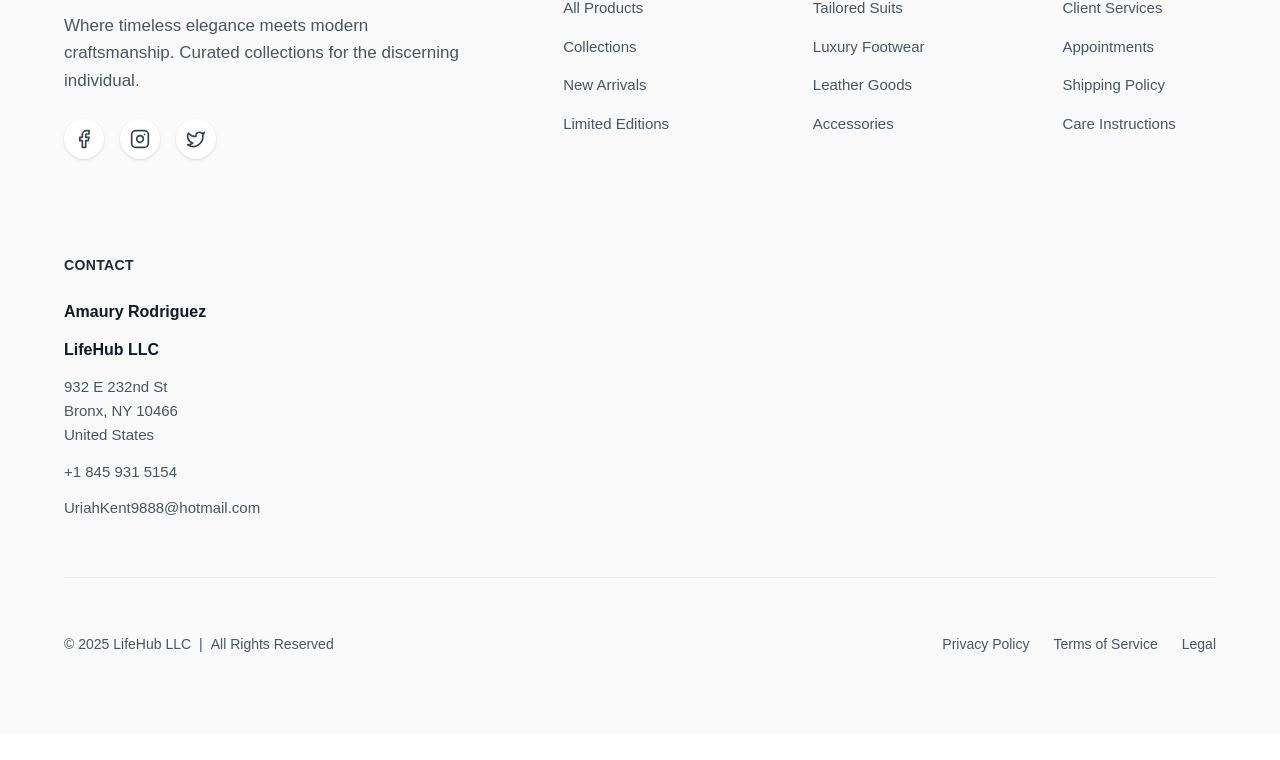
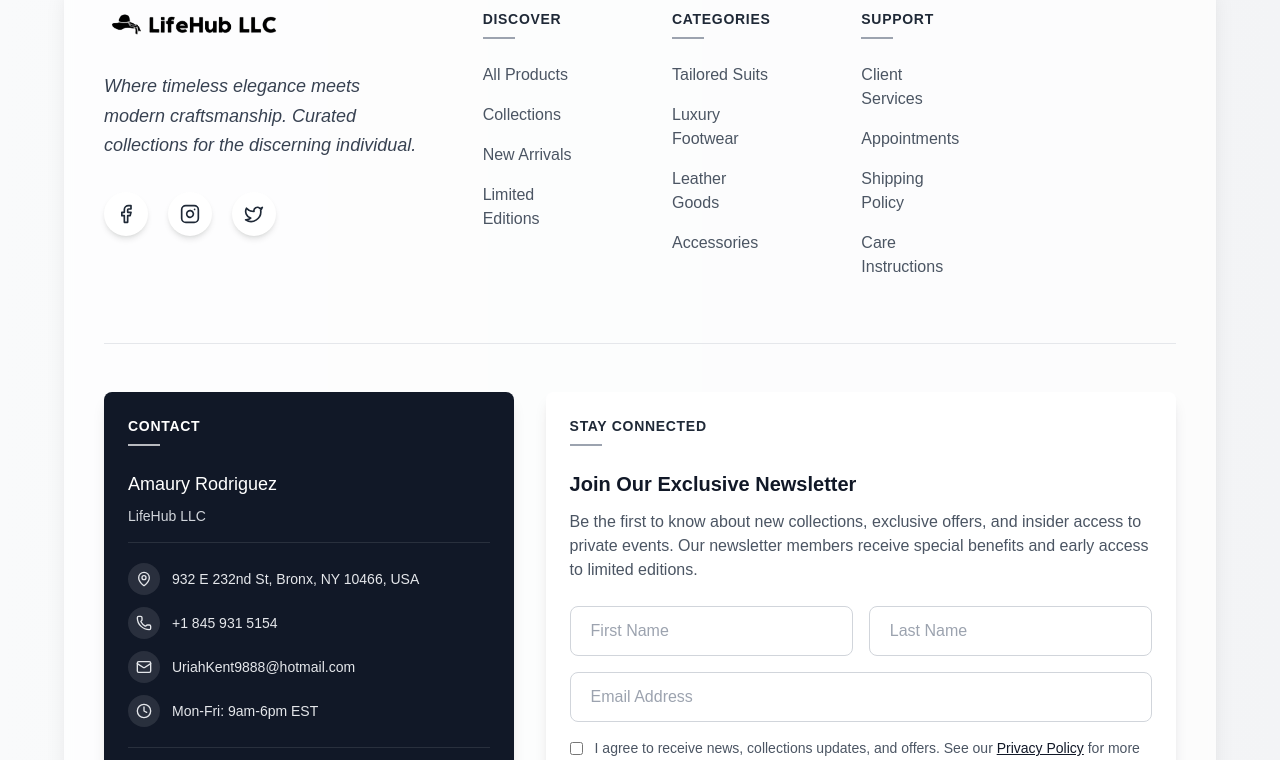
Before and after one commit to azimsyncross/lifehub, a Next.js app: page / in a window 1280 px wide. Shown: the part 7837-8597 px from the top of the page. Before the commit the page ends 8571 px from the top, so only its background shows below. Built offline with nearby package versions, Linux system fonts and the light colour scheme; no server answers.

Commit message:
update footer

```diff
--- a/app/components/layout/Footer.tsx
+++ b/app/components/layout/Footer.tsx
@@ -1,49 +1,61 @@
 "use client";
 import { motion } from "framer-motion";
-import { Facebook, Instagram, Twitter } from "lucide-react";
-
+import {
+  ArrowRight,
+  Clock,
+  Facebook,
+  Instagram,
+  Mail,
+  MapPin,
+  Phone,
+  Twitter,
+} from "lucide-react";
 import Link from "next/link";
 
 export default function Footer() {
   return (
-    <footer className="bg-[#FAFAFA] border-t border-gray-200">
-      <div className="mx-auto max-w-7xl px-6 py-20 sm:px-10 lg:px-16">
-        <div className="grid grid-cols-1 md:grid-cols-5 gap-14 lg:gap-24">
+    <footer className="bg-gradient-to-r from-gray-50 to-gray-100 border-t border-gray-200">
+      <div className="mx-auto max-w-7xl px-6 py-24 sm:px-10 lg:px-16">
+        {/* Main content with glass effect */}
+        <div className="relative rounded-xl overflow-hidden backdrop-blur-sm bg-white/70 shadow-xl p-10 mb-16">
+          <div className="grid grid-cols-1 md:grid-cols-12 gap-14 lg:gap-16">
             {/* Brand Column */}
             <motion.div
               initial={{ opacity: 0, y: 20 }}
               whileInView={{ opacity: 1, y: 0 }}
-            className="col-span-2 space-y-6"
+              viewport={{ once: true }}
+              className="md:col-span-4 space-y-8"
             >
               <Link href="/" className="block">
                 <img
                   src="/logo.png"
                   alt="Logo"
-                width={200}
-                height={80}
-                className="hover:opacity-80 transition-opacity duration-300"
+                  width={180}
+                  height={72}
+                  className="hover:opacity-80 transition-all duration-500"
                 />
               </Link>
-            <p className="text-gray-600 text-[17px] leading-relaxed">
+              <p className="text-gray-700 text-lg leading-relaxed font-light italic">
                 Where timeless elegance meets modern craftsmanship. Curated
                 collections for the discerning individual.
               </p>
-            <div className="flex space-x-4">
+              <div className="flex space-x-5">
                 {[Facebook, Instagram, Twitter].map((Icon, idx) => (
                   <motion.a
                     key={idx}
                     href="#"
-                  className="p-2.5 bg-white rounded-full shadow hover:shadow-md transition-all"
-                  whileHover={{ scale: 1.1 }}
+                    className="p-3 bg-white rounded-full shadow-md hover:shadow-lg hover:bg-gray-50 transition-all duration-300"
+                    whileHover={{ scale: 1.15, rotate: 5 }}
+                    whileTap={{ scale: 0.95 }}
                     aria-label="Social media link"
                   >
-                  <Icon className="h-5 w-5 text-gray-700" />
+                    <Icon className="h-5 w-5 text-gray-800" />
                   </motion.a>
                 ))}
               </div>
             </motion.div>
 
-          {/* Navigation & Contact */}
+            {/* Navigation Columns */}
             {[
               {
                 title: "Discover",
@@ -72,104 +84,229 @@ export default function Footer() {
                   { label: "Care Instructions", href: "/care" },
                 ],
               },
-            {
-              title: "Contact",
-              content: (
-                <div className="space-y-3 text-gray-600 text-[15px] leading-relaxed">
-                  <p className="font-semibold text-gray-900 text-[16px]">
-                    Amaury Rodriguez
-                  </p>
-                  <p className="font-semibold text-gray-900 text-[16px]">
-                    LifeHub LLC
-                  </p>
-                  <address className="not-italic">
-                    932 E 232nd St
-                    <br />
-                    Bronx, NY 10466
-                    <br />
-                    United States
-                  </address>
-                  <p>
-                    <a
-                      href="tel:+18459315154"
-                      className="hover:text-gray-900 transition-colors"
-                    >
-                      +1 845 931 5154
-                    </a>
-                  </p>
-                  <p>
-                    <a
-                      href="mailto:UriahKent9888@hotmail.com"
-                      className="hover:text-gray-900 transition-colors"
-                    >
-                      UriahKent9888@hotmail.com
-                    </a>
-                  </p>
-                </div>
-              ),
-            },
             ].map((section, index) => (
               <motion.div
                 key={section.title}
                 initial={{ opacity: 0, y: 20 }}
                 whileInView={{ opacity: 1, y: 0 }}
-              transition={{ delay: index * 0.1 }}
-              className="space-y-6"
+                viewport={{ once: true }}
+                transition={{ delay: index * 0.15 }}
+                className="md:col-span-2 space-y-6"
               >
-              <h4 className="text-sm font-semibold tracking-wide text-gray-800 uppercase">
+                <h4 className="text-sm font-bold tracking-wider text-gray-800 uppercase after:content-[''] after:block after:w-8 after:h-0.5 after:bg-gray-400 after:mt-2">
                   {section.title}
                 </h4>
-              {section.links ? (
                 <ul className="space-y-4">
                   {section.links.map((link) => (
                     <li key={link.label}>
                       <Link
                         href={link.href}
-                        className="text-gray-600 hover:text-gray-900 transition-colors text-[15px] flex items-center group"
+                        className="text-gray-600 hover:text-gray-900 transition-colors duration-300 text-base flex items-center group"
                       >
+                        <span className="relative">
                           {link.label}
-                        <span className="ml-2 text-sm opacity-0 group-hover:opacity-100 transition-opacity">
+                          <span className="absolute bottom-0 left-0 w-0 h-px bg-gray-900 group-hover:w-full transition-all duration-300"></span>
+                        </span>
+                        <motion.span
+                          className="ml-2 opacity-0 group-hover:opacity-100"
+                          initial={{ x: -5, opacity: 0 }}
+                          whileHover={{ x: 0, opacity: 1 }}
+                        >
                           ↗
-                        </span>
+                        </motion.span>
                       </Link>
                     </li>
                   ))}
                 </ul>
-              ) : (
-                section.content
-              )}
               </motion.div>
             ))}
           </div>
 
-        {/* Divider */}
+          {/* Contact and Newsletter Row - 40/60 Split */}
+          <div className="mt-16 pt-12 border-t border-gray-200">
+            <div className="grid grid-cols-1 md:grid-cols-10 gap-8">
+              {/* Contact Section - 40% (4 columns out of 10) */}
               <motion.div
-          initial={{ opacity: 0 }}
-          whileInView={{ opacity: 1 }}
-          className="my-14 border-t border-gray-200"
+                initial={{ opacity: 0, y: 20 }}
+                whileInView={{ opacity: 1, y: 0 }}
+                viewport={{ once: true }}
+                className="md:col-span-4 bg-gray-900 text-white p-6 rounded-lg shadow-lg h-full"
+              >
+                <h4 className="text-sm font-bold tracking-wider uppercase after:content-[''] after:block after:w-8 after:h-0.5 after:bg-white/70 after:mt-2 mb-6">
+                  Contact
+                </h4>
+
+                <div className="space-y-5">
+                  <div className="border-b border-white/10 pb-4">
+                    <h5 className="text-lg font-medium mb-2">
+                      Amaury Rodriguez
+                    </h5>
+                    <p className="text-gray-300 text-sm">LifeHub LLC</p>
+                  </div>
+
+                  <div className="space-y-3">
+                    <motion.a
+                      href="#"
+                      className="flex items-center gap-3 group text-gray-200 hover:text-white transition-colors"
+                      whileHover={{ x: 4 }}
+                    >
+                      <div className="p-2 bg-white/10 rounded-full">
+                        <MapPin className="h-4 w-4" />
+                      </div>
+                      <span className="text-sm">
+                        932 E 232nd St, Bronx, NY 10466, USA
+                      </span>
+                    </motion.a>
+
+                    <motion.a
+                      href="tel:+18459315154"
+                      className="flex items-center gap-3 group text-gray-200 hover:text-white transition-colors"
+                      whileHover={{ x: 4 }}
+                    >
+                      <div className="p-2 bg-white/10 rounded-full">
+                        <Phone className="h-4 w-4" />
+                      </div>
+                      <span className="text-sm">+1 845 931 5154</span>
+                    </motion.a>
+
+                    <motion.a
+                      href="mailto:UriahKent9888@hotmail.com"
+                      className="flex items-center gap-3 group text-gray-200 hover:text-white transition-colors"
+                      whileHover={{ x: 4 }}
+                    >
+                      <div className="p-2 bg-white/10 rounded-full">
+                        <Mail className="h-4 w-4" />
+                      </div>
+                      <span className="text-sm">UriahKent9888@hotmail.com</span>
+                    </motion.a>
+
+                    <motion.div
+                      className="flex items-center gap-3 text-gray-200"
+                      whileHover={{ x: 4 }}
+                    >
+                      <div className="p-2 bg-white/10 rounded-full">
+                        <Clock className="h-4 w-4" />
+                      </div>
+                      <span className="text-sm">Mon-Fri: 9am-6pm EST</span>
+                    </motion.div>
+                  </div>
+
+                  <div className="pt-4 mt-4 border-t border-white/10">
+                    <button className="bg-white text-gray-900 rounded-full py-2 px-6 text-sm font-medium hover:bg-gray-100 transition-colors w-full flex justify-center items-center gap-2">
+                      Get in Touch
+                      <ArrowRight className="h-3 w-3" />
+                    </button>
+                  </div>
+                </div>
+              </motion.div>
+
+              {/* Newsletter Section - 60% (6 columns out of 10) */}
+              <motion.div
+                initial={{ opacity: 0, y: 20 }}
+                whileInView={{ opacity: 1, y: 0 }}
+                viewport={{ once: true }}
+                className="md:col-span-6 bg-white p-6 rounded-lg shadow-lg h-full"
+              >
+                <h4 className="text-sm font-bold tracking-wider text-gray-800 uppercase after:content-[''] after:block after:w-8 after:h-0.5 after:bg-gray-400 after:mt-2 mb-6">
+                  Stay Connected
+                </h4>
+
+                <div className="space-y-6">
+                  <div>
+                    <h3 className="text-xl font-semibold text-gray-900 mb-3">
+                      Join Our Exclusive Newsletter
+                    </h3>
+                    <p className="text-gray-600 mb-6">
+                      Be the first to know about new collections, exclusive
+                      offers, and insider access to private events. Our
+                      newsletter members receive special benefits and early
+                      access to limited editions.
+                    </p>
+                  </div>
+
+                  <div className="space-y-4">
+                    <div className="grid grid-cols-1 md:grid-cols-2 gap-4">
+                      <input
+                        type="text"
+                        placeholder="First Name"
+                        className="py-3 px-5 border border-gray-300 rounded-lg focus:outline-none focus:ring-2 focus:ring-gray-300 focus:border-transparent transition-all"
                       />
+                      <input
+                        type="text"
+                        placeholder="Last Name"
+                        className="py-3 px-5 border border-gray-300 rounded-lg focus:outline-none focus:ring-2 focus:ring-gray-300 focus:border-transparent transition-all"
+                      />
+                    </div>
+
+                    <input
+                      type="email"
+                      placeholder="Email Address"
+                      className="w-full py-3 px-5 border border-gray-300 rounded-lg focus:outline-none focus:ring-2 focus:ring-gray-300 focus:border-transparent transition-all"
+                    />
+
+                    <div className="flex items-start space-x-3 mt-2">
+                      <input
+                        type="checkbox"
+                        id="newsletter-consent"
+                        className="mt-1"
+                      />
+                      <label
+                        htmlFor="newsletter-consent"
+                        className="text-gray-600 text-sm"
+                      >
+                        I agree to receive news, collections updates, and
+                        offers. See our{" "}
+                        <Link
+                          href="/privacy-policy"
+                          className="text-gray-900 underline"
+                        >
+                          Privacy Policy
+                        </Link>{" "}
+                        for more details.
+                      </label>
+                    </div>
+                  </div>
+
+                  <button className="bg-gray-900 text-white py-3 px-8 rounded-lg hover:bg-gray-800 transition-colors font-medium flex items-center justify-center gap-2 w-full md:w-auto">
+                    Subscribe Now
+                    <ArrowRight className="h-4 w-4" />
+                  </button>
+
+                  <p className="text-gray-500 text-xs italic">
+                    We respect your privacy and will never share your
+                    information with third parties.
+                  </p>
+                </div>
+              </motion.div>
+            </div>
+          </div>
+        </div>
 
         {/* Bottom Bar */}
         <motion.div
           initial={{ opacity: 0 }}
           whileInView={{ opacity: 1 }}
-          className="flex flex-col md:flex-row justify-between items-center gap-4 text-gray-600 text-sm"
+          viewport={{ once: true }}
+          className="flex flex-col md:flex-row justify-between items-center gap-6 text-gray-500 text-sm"
         >
-          <p className="text-center md:text-left">
+          <p className="text-center md:text-left font-light">
             © {new Date().getFullYear()} LifeHub LLC
-            <span className="mx-2">|</span>
+            <span className="mx-3 text-gray-300">|</span>
             All Rights Reserved
           </p>
-          <div className="flex space-x-6">
-            {["Privacy Policy", "Terms of Service", "Legal"].map((item) => (
+          <div className="flex flex-wrap justify-center gap-x-8 gap-y-2">
+            {["Privacy Policy", "Terms of Service", "Legal", "Sitemap"].map(
+              (item) => (
                 <Link
                   key={item}
-                href={`/${item.toLowerCase().replace(" ", "-")}`}
-                className="hover:text-gray-900 transition-colors"
+                  href={`/${item.toLowerCase().replace(/\s+/g, "-")}`}
+                  className="hover:text-gray-900 transition-colors relative group"
                 >
-                {item}
+                  <span>{item}</span>
+                  <span className="absolute bottom-0 left-0 w-0 h-px bg-gray-400 group-hover:w-full transition-all duration-300"></span>
                 </Link>
-            ))}
+              )
+            )}
           </div>
         </motion.div>
       </div>
```
Lines whose indentation alone changed are shown as unchanged.
